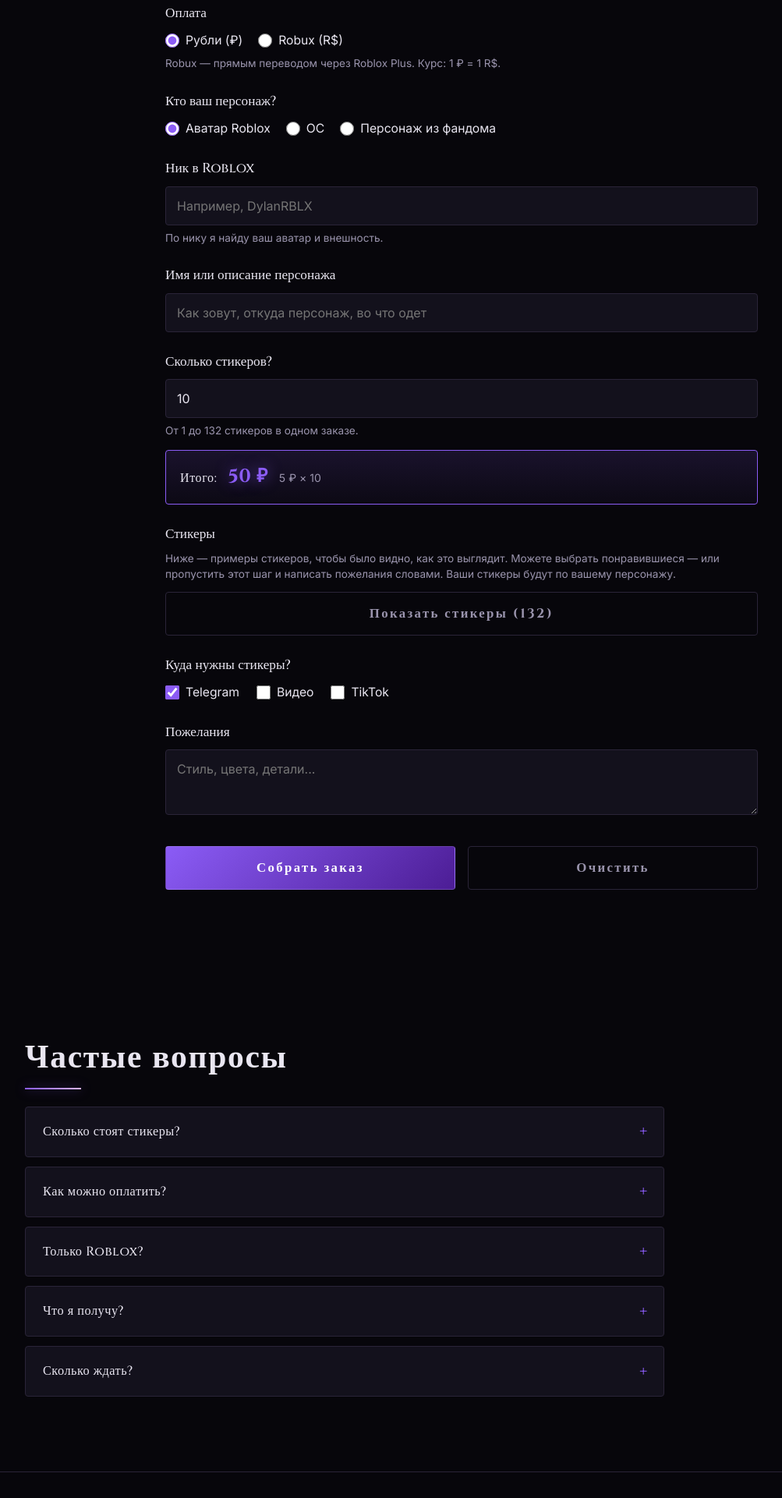
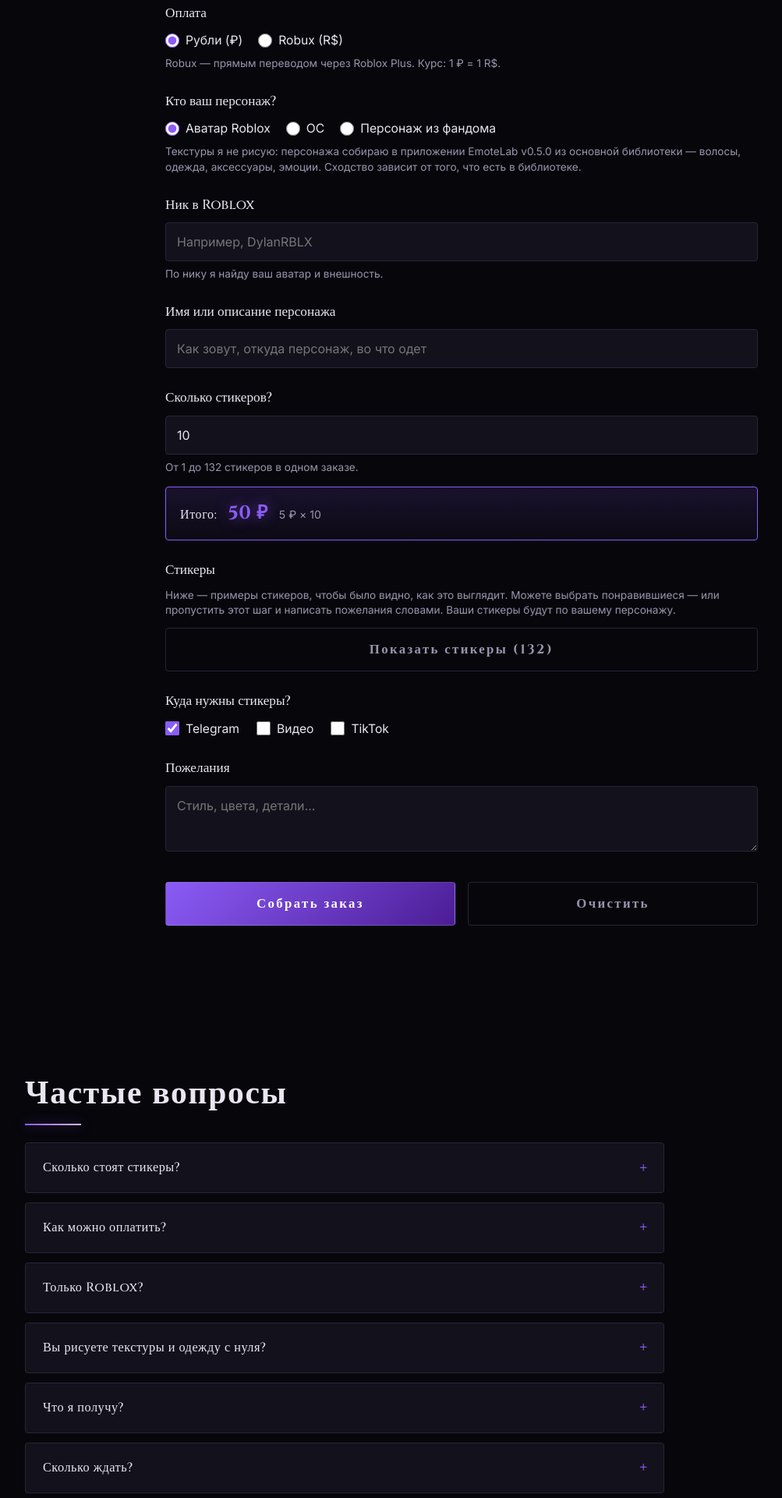
Before and after one commit to sasabusuev970-alt/dylan-posing, a plain HTML site: page stickers/index.html in a window 1280 px wide. Shown: the part 1648-3569 px from the top of the page at 78% size, without its empty margins (48-1051 px from the left). Drawn offline with Linux system fonts and the light colour scheme.

Commit message:
Site update 2026-11-27 18:32

```diff
--- a/stickers/index.html
+++ b/stickers/index.html
@@ -552,6 +552,7 @@
             <label><input type="radio" name="s_hero" value="OC"><span>OC</span></label>
             <label><input type="radio" name="s_hero" value="персонаж из фандома"><span>Персонаж из фандома</span></label>
           </div>
+          <div class="field-hint">Текстуры я не рисую: персонажа собираю в приложении EmoteLab v0.5.0 из основной библиотеки — волосы, одежда, аксессуары, эмоции. Сходство зависит от того, что есть в библиотеке.</div>
         </div>
 
         <div class="form-group" id="s_roblox_wrap">
@@ -637,6 +638,10 @@
         <details class="faq-item">
           <summary>Только Roblox?</summary>
           <p>Нет. Стикеры делаю по любому персонажу: аватар Roblox, ваш OC или персонаж из фандома.</p>
+        </details>
+        <details class="faq-item">
+          <summary>Вы рисуете текстуры и одежду с нуля?</summary>
+          <p>Нет. Текстуры я не рисую — персонажа собираю в приложении EmoteLab v0.5.0 из основной библиотеки: волосы, одежда, аксессуары, эмоции. Поэтому сходство с вашим персонажем зависит от того, что есть в библиотеке.</p>
         </details>
         <details class="faq-item">
           <summary>Что я получу?</summary>
```
